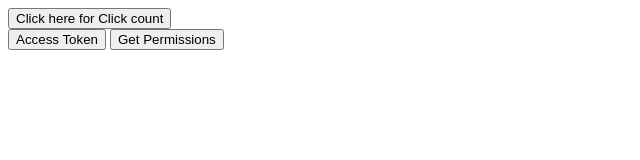
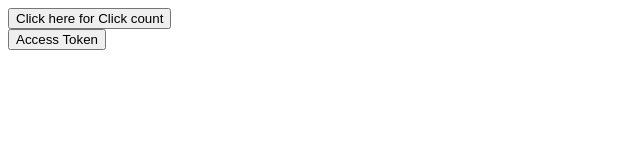
Before and after one commit to abhishekkamat/LogInFB, a plain HTML site: page redirect.html in a window 1280 px wide. Shown: the whole page, without its empty margins (0-640 px from the left). Drawn offline with Linux system fonts and the light colour scheme.

Commit message:
Add files via upload

```diff
--- a/app.js
+++ b/app.js
@@ -11,7 +11,7 @@ function getAccessToken(){
     notCode=window.location.href;
     code=notCode.slice(59);
     secret="8475706848c91218749a358ea6344aa3";
-    goTo="https://graph.facebook.com/v13.0/oauth/access_token?client_id="+appID+"&redirect_uri="+redirectURI+"&client_secret="+secret+"&code="+code;
+    goTo="https://graph.facebook.com/v13.0/oauth/access_token?client_id="+appID+"&redirect_uri="+redirectURI+"&client_secret="+secret+"&code="+code+"&scope=email,public_profile";
     const token=new XMLHttpRequest();
     token.open("GET", goTo);
     token.send();
@@ -30,24 +30,7 @@ function getAccessToken(){
 
 }
 
-function getPermissions(){
-    getPerms="/"+AccessToken+"}/permissions";
-    console.log(getPerms);
-    const perms=new XMLHttpRequest();
-    perms.open("GET", getPerms);
-    perms.send();
 
-    perms.onload=function(){
-        if(perms.status===200){
-            PermsObj=JSON.parse(perms.responseText);
-            console.log(PermsObj);
-        }
-        else if(perms.status===404){
-            console.log("No Records Found");
-        }
-    }
-
-}
 
 function hashing(string) {
     //set variable hash as 0
--- a/redirect.html
+++ b/redirect.html
@@ -13,7 +13,7 @@
     <button onclick="clickCounter()">Click here for Click count</button>
     <div id="result"></div>
     <button onclick="getAccessToken()">Access Token</button>
-    <button onclick="getPermissions()">Get Permissions</button>
+
 
 </body>
 </html>
```
